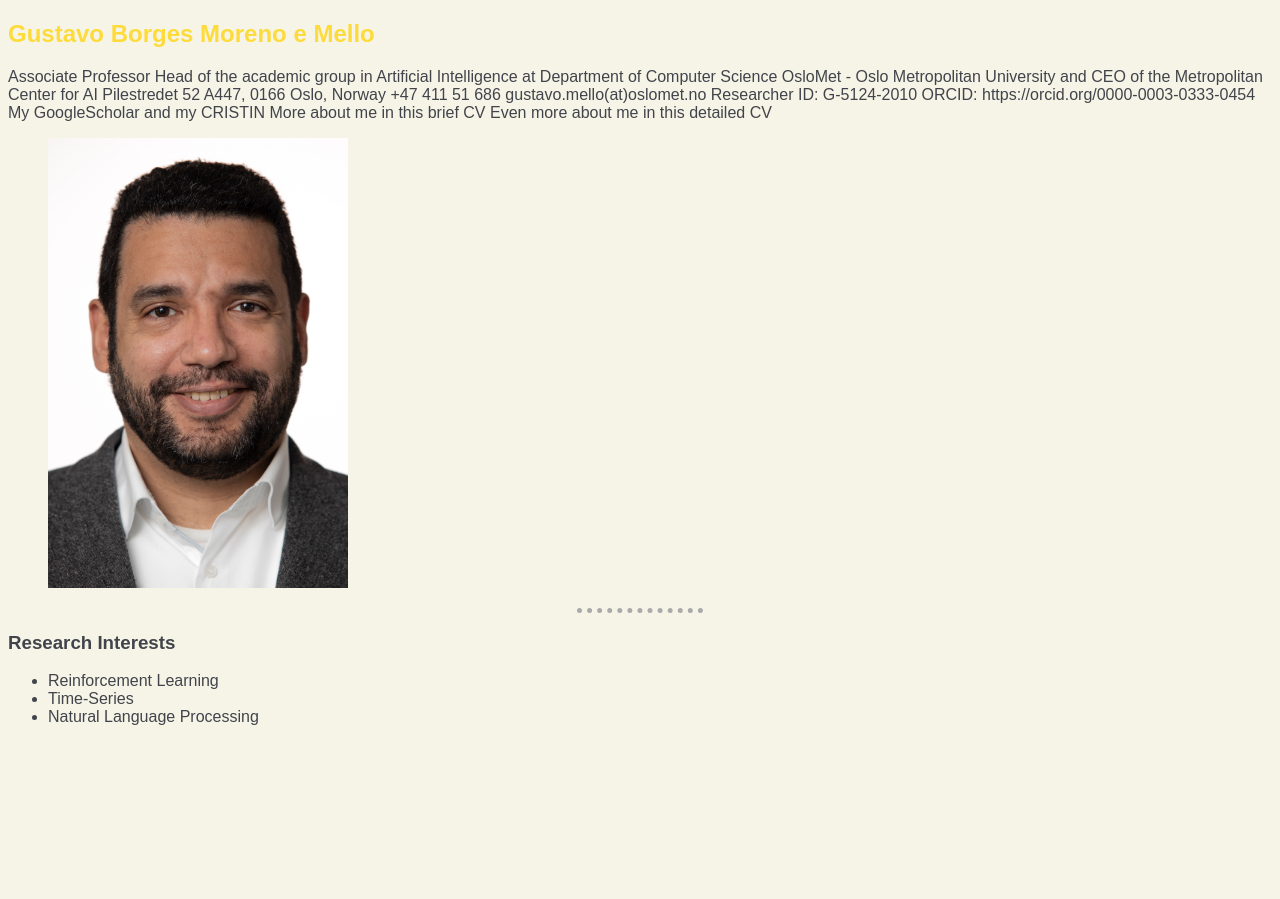
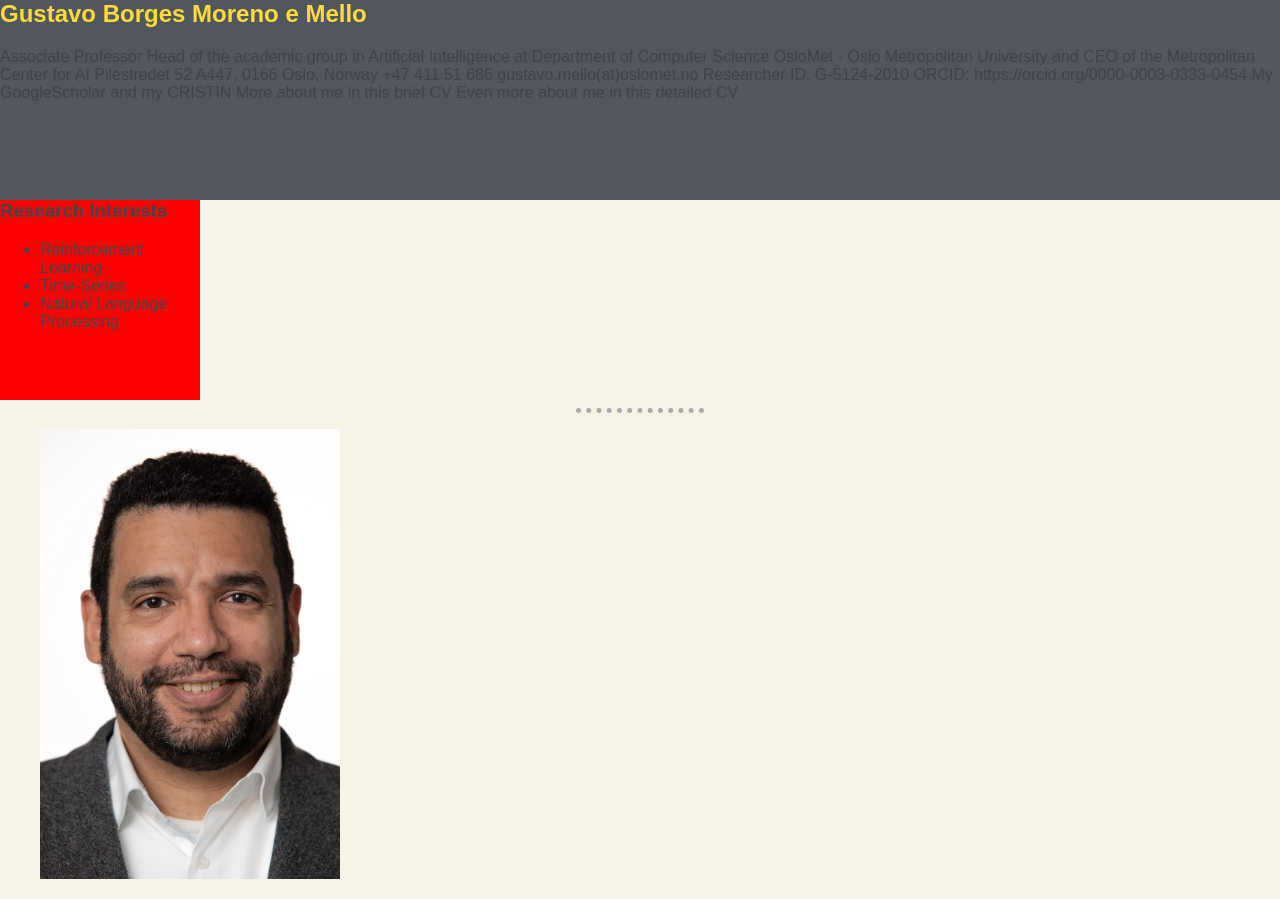
Before and after one commit to gmorenomello/cv, a PHP site: page / in a window 1280 px wide. Before the commit the page ends 725 px from the top, so only its background shows below. Run offline with PHP 8.4, Linux system fonts and the light colour scheme.

Commit message:
more links on design

```diff
--- a/index.html
+++ b/index.html
@@ -8,10 +8,10 @@
 </head>
 
 <body>
-	<header>
+	<!-- <header>
 		<nav>
 		</nav>
-	</header>
+	</header> -->
 
 	<section class="per_info">
 		<h1>Gustavo Borges Moreno e Mello</h1>
@@ -28,11 +28,8 @@
 		More about me in this brief CV
 		Even more about me in this detailed CV
 
-		<figure>
-			<img src="images/gustavo_foto.jpg.jpeg" width=300px alt="image of gustavo moreno">
-		</figure>
 	</section>
-	<hr />
+
 	<section class="research_inte">
 		<h3> Research Interests </h3>
 		<ul>
@@ -43,6 +40,10 @@
 	</section>
 
 	<footer>
+		<hr />
+		<figure>
+			<img src="images/gustavo_foto.jpg.jpeg" width=300px alt="image of gustavo moreno">
+		</figure>
 	</footer>
 </body>
 
--- a/links.html
+++ b/links.html
@@ -80,6 +80,12 @@
     <li><a href="https://www.w3schools.com/html/html5_semantic_elements.asp">Semantic Markup in HTML5</a></li>
     <li><a href="https://emojipedia.org/">Emojipedia </a></li>
     <li><a href="https://iconmonstr.com">Icon Monstr</a></li>
+    <li><a href="https://www.favicons.cc">Favicons</a></li>
+    <li><a href="https://www.dailyui.co">Daily UI 100 days of user interface</a></li>
+    <li><a href="https://collectui.com">Collect ui</a></li>
+    <li><a href="https://canva.com">Canva</a></li>
+
+    <li><a href="s">XMGRace(ver também manual de utilização)</a></li>
     <li><a href="s">XMGRace(ver também manual de utilização)</a></li>
 
   </ul>
--- a/style.css
+++ b/style.css
@@ -1,17 +1,21 @@
 h1 {
+  margin-top: 0;
   color: #fddb3a;
   font-family: Arial, Helvetica, sans-serif;
 }
 
 h2 {
+  margin-top: 0;
   color: #52575d;
 }
 
 h3 {
+  margin-top: 0;
   color: #41444b;
 }
 
 body {
+  margin: 0;
   background-color: #f6f4e6;
   color: #41444b;
   font-family: Arial, Helvetica, sans-serif;
@@ -25,3 +29,17 @@ hr {
   width: 10%;
   border-color: #aaaaaa;
 }
+
+section.per_info {
+  margin: 0;
+  background-color: #52575d;
+  height: 200px;
+  width: 100%;
+}
+
+section.research_inte {
+  margin: 0;
+  background-color: red;
+  height: 200px;
+  width: 200px;
+}
```
